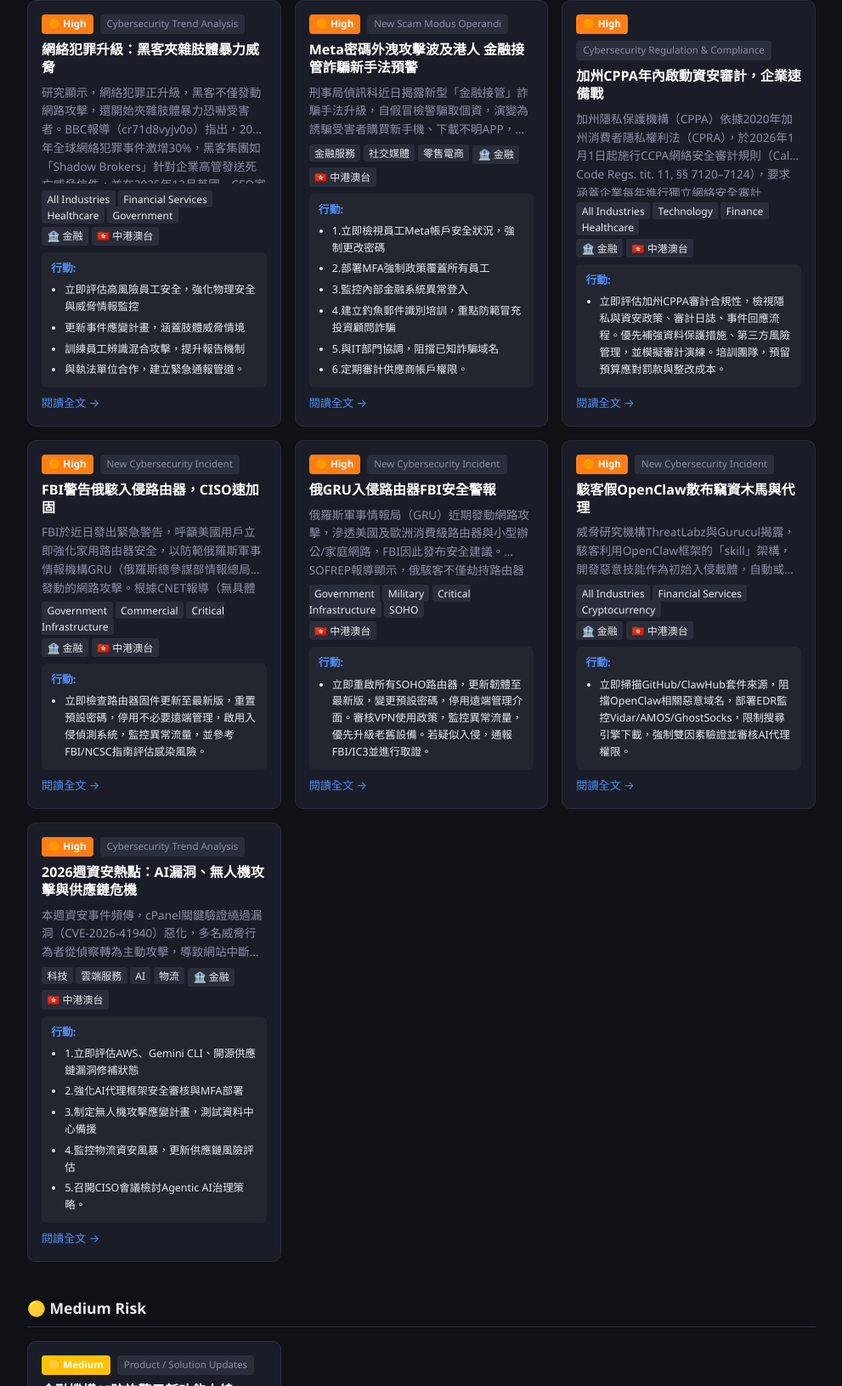
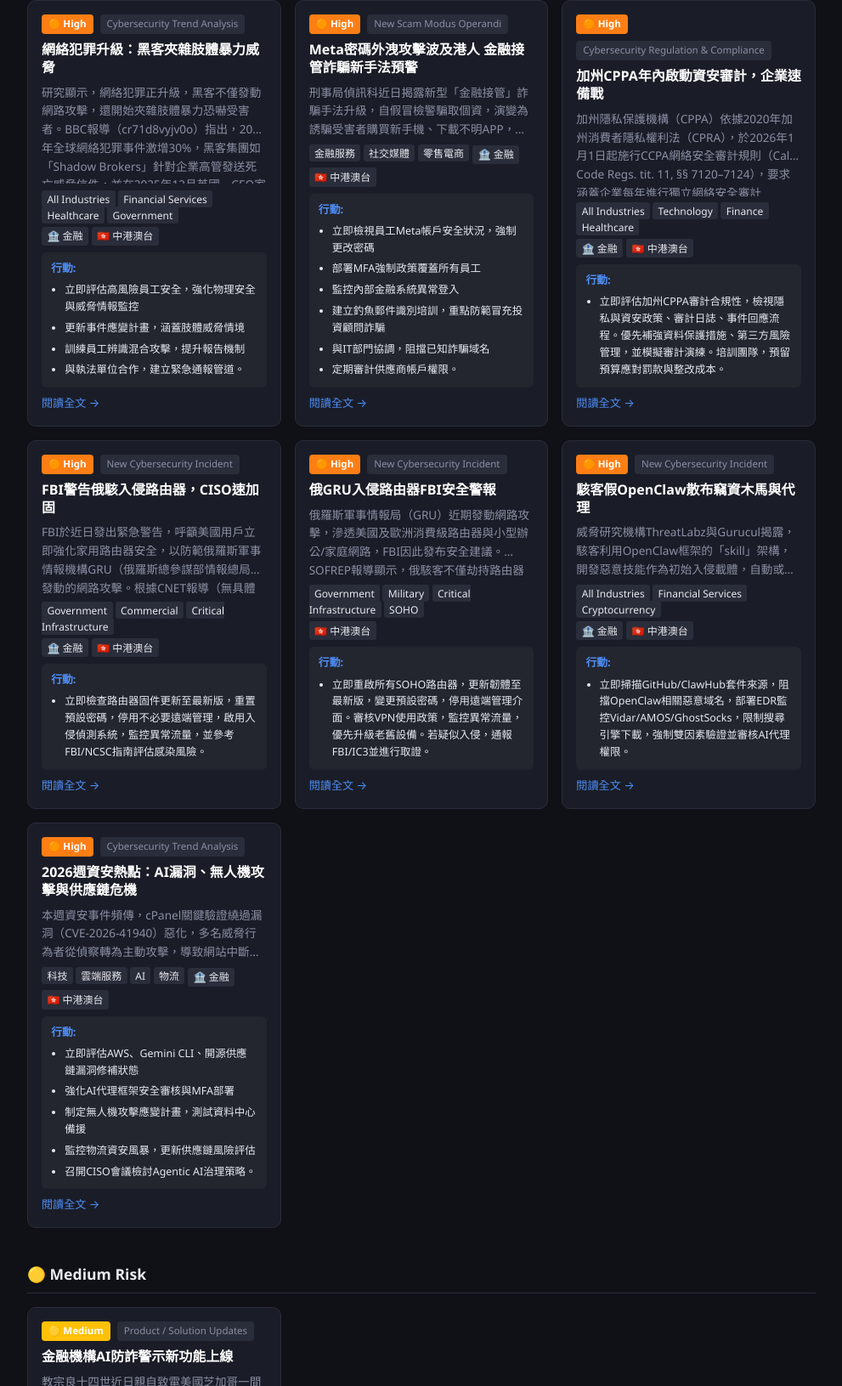
Before and after one commit to tyhk/tyhk.github.io, a plain HTML site: page docs/index.html in a window 1280 px wide. Shown: the part 1038-2669 px from the top of the page at 85% size, without its empty margins (144-1135 px from the left). Drawn offline with Linux system fonts and the light colour scheme.

Commit message:
Daily digest 2026-05-11 — 9 stories

```diff
--- a/docs/index.html
+++ b/docs/index.html
@@ -93,12 +93,12 @@
   <div class="story-action">
     <strong>行動:</strong>
     <ul class="action-list">
-      <li>1.立即檢視員工Meta帳戶安全狀況，強制更改密碼</li>
-<li>2.部署MFA強制政策覆蓋所有員工</li>
-<li>3.監控內部金融系統異常登入</li>
-<li>4.建立釣魚郵件識別培訓，重點防範冒充投資顧問詐騙</li>
-<li>5.與IT部門協調，阻擋已知詐騙域名</li>
-<li>6.定期審計供應商帳戶權限。</li>
+      <li>立即檢視員工Meta帳戶安全狀況，強制更改密碼</li>
+<li>部署MFA強制政策覆蓋所有員工</li>
+<li>監控內部金融系統異常登入</li>
+<li>建立釣魚郵件識別培訓，重點防範冒充投資顧問詐騙</li>
+<li>與IT部門協調，阻擋已知詐騙域名</li>
+<li>定期審計供應商帳戶權限。</li>
     </ul>
   </div>
   <a href="stories/2026_05_11/story_126.html" class="read-more">閱讀全文 →</a>
@@ -213,11 +213,11 @@
   <div class="story-action">
     <strong>行動:</strong>
     <ul class="action-list">
-      <li>1.立即評估AWS、Gemini CLI、開源供應鏈漏洞修補狀態</li>
-<li>2.強化AI代理框架安全審核與MFA部署</li>
-<li>3.制定無人機攻擊應變計畫，測試資料中心備援</li>
-<li>4.監控物流資安風暴，更新供應鏈風險評估</li>
-<li>5.召開CISO會議檢討Agentic AI治理策略。</li>
+      <li>立即評估AWS、Gemini CLI、開源供應鏈漏洞修補狀態</li>
+<li>強化AI代理框架安全審核與MFA部署</li>
+<li>制定無人機攻擊應變計畫，測試資料中心備援</li>
+<li>監控物流資安風暴，更新供應鏈風險評估</li>
+<li>召開CISO會議檢討Agentic AI治理策略。</li>
     </ul>
   </div>
   <a href="stories/2026_05_11/story_143.html" class="read-more">閱讀全文 →</a>
```
Also changed, not shown: docs/stories/2026_05_11/index.html (+11 -11 lines), docs/stories/2026_05_11/story_126.html (+6 -6 lines), docs/stories/2026_05_11/story_143.html (+5 -5 lines).
